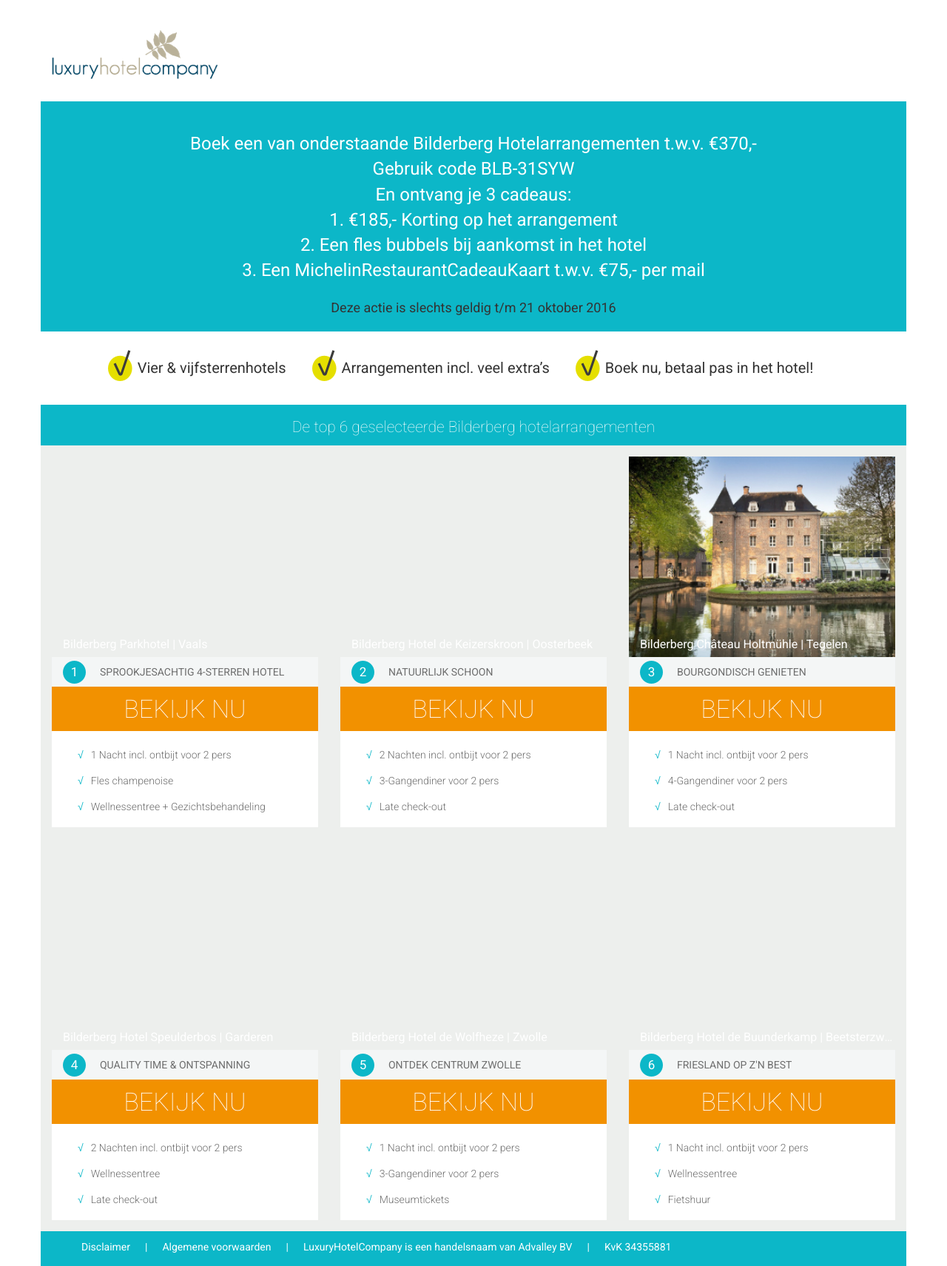
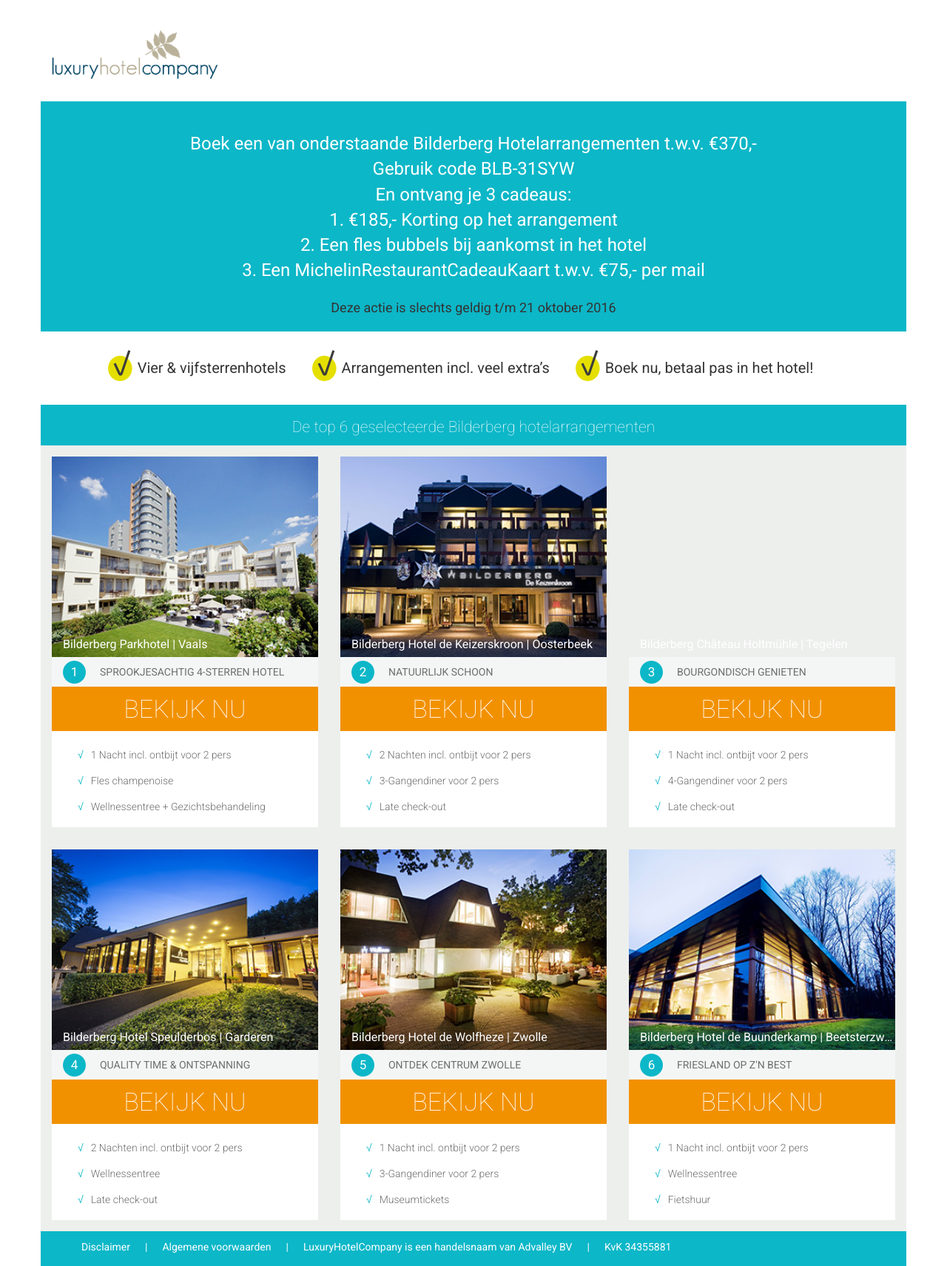
Before and after one commit to Albert91/bilderberg, a Jekyll site: the page built from index.html, in a window 1280 px wide. Shown: the whole page at 74% size. Built offline with Jekyll 4.4.1, drawn with Linux system fonts in a browser that asks for light colours.

Commit message:
Update hotel.html

```diff
--- a/_includes/hotel.html
+++ b/_includes/hotel.html
@@ -1,6 +1,6 @@
 <div class="col-xs-12 col-sm-6 col-md-4">
   <div class="hotel">
-    <a target="_blank" href="{{ hotel.link }}{{ site.data.text.code }}" class="image" style="background-image: url('/img/hotels/{{ hotel.image }}')">
+    <a target="_blank" href="{{ hotel.link }}{{ site.data.text.code }}" class="image" style="background-image: url('{{ hotel.image }}')">
       <h6>{{ hotel.title }} | {{ hotel.location }}</h6>
     </a>
     <div class="tagline">
```
